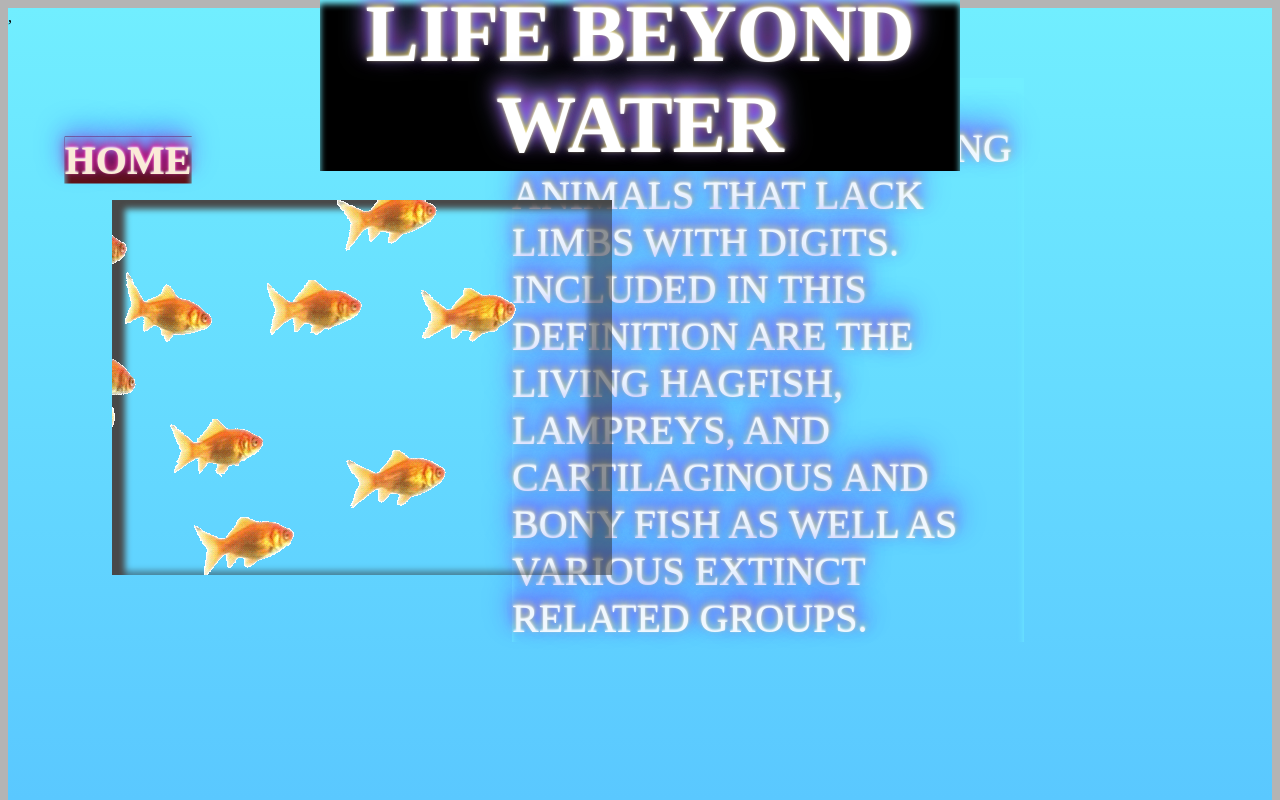
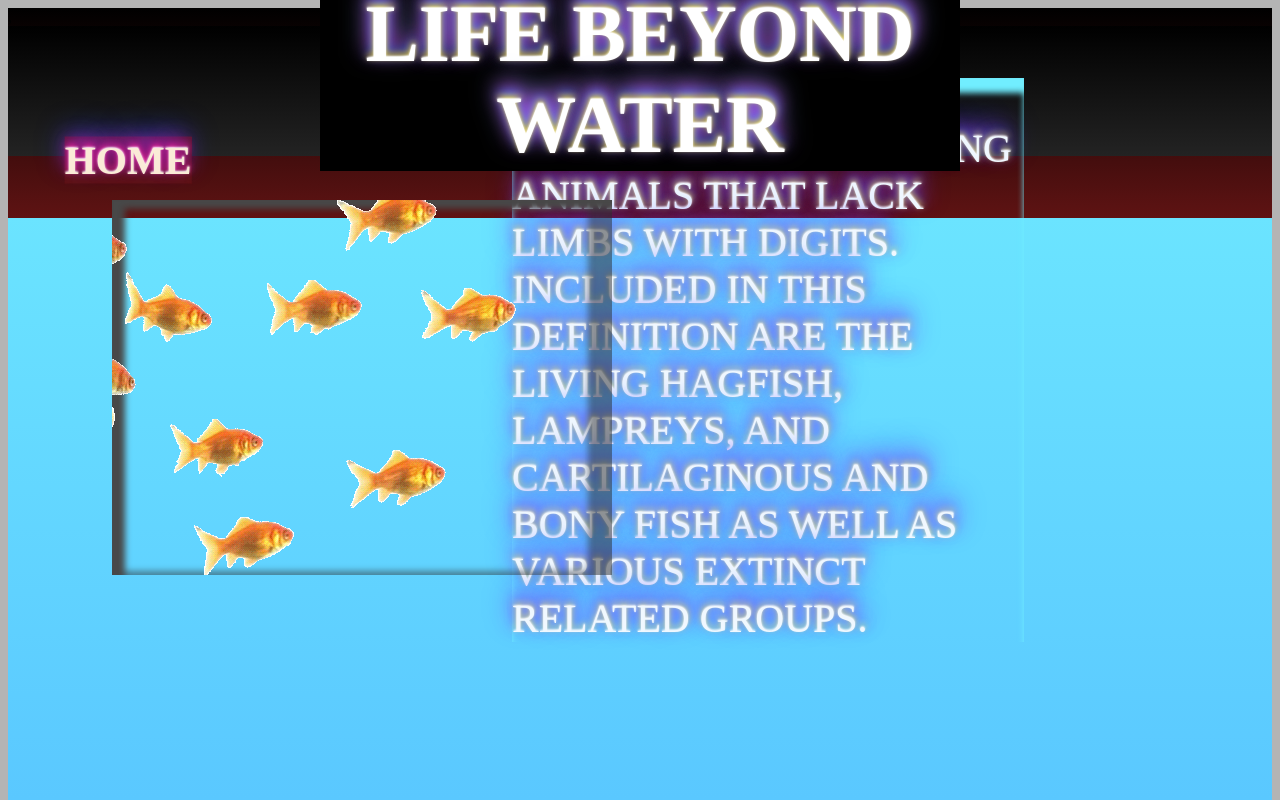
Before and after one commit to NKS-png/website, a plain HTML site: page index.html in a window 1280 px wide. Shown: the top 800 px of the page. Drawn offline with Linux system fonts and the light colour scheme.

Commit message:
Update style.css

```diff
--- a/style.css
+++ b/style.css
@@ -13,7 +13,7 @@ h1{
   0px -10px 20px rgba(232, 61, 255),
   0px -15px 30px rgb(141, 168, 255);
   animation: effect 3s ease;
-  box-shadow: rgb(113, 238, 255) 0px 15px 6px 0px inset
+  box-shadow: rgb(0, 0, 0) 0px 15px 6px 0px inset
 }
 .box {
     margin-bottom: 50px;
@@ -24,7 +24,7 @@ h1{
 }
 h2{
   text-transform: uppercase;
-  color: aliceblue;
+  color: rgb(202, 202, 202);
   font-size: 6em;
   position: absolute;
   top: 20%;
@@ -37,7 +37,7 @@ h2{
   0px -10px 20px rgba(232, 61, 255),
   0px -15px 30px rgb(0, 57, 245);
   animation: effect 3s ease;
-  box-shadow: rgb(113, 238, 255) 0px 15px 6px 0px inset
+  box-shadow: rgb(95, 19, 19) 0px 15px 6px 0px inset
 }
 .fishes{
     position: absolute;
@@ -62,3 +62,15 @@ p{
     animation: effect 3s ease;
     box-shadow: rgb(113, 238, 255) 0px 15px 6px 0px inset
 }
+.box2 {
+  top: 0%;
+  width: 100%;
+  height: 130px;
+  background-image: linear-gradient(rgb(0, 0, 0),rgb(35, 35, 35));
+}
+.box3 {
+  top: 190;
+  width: 100%;
+  height: 210px;
+  background-image: linear-gradient(rgb(0, 0, 0),rgb(95, 19, 19));
+}
```
